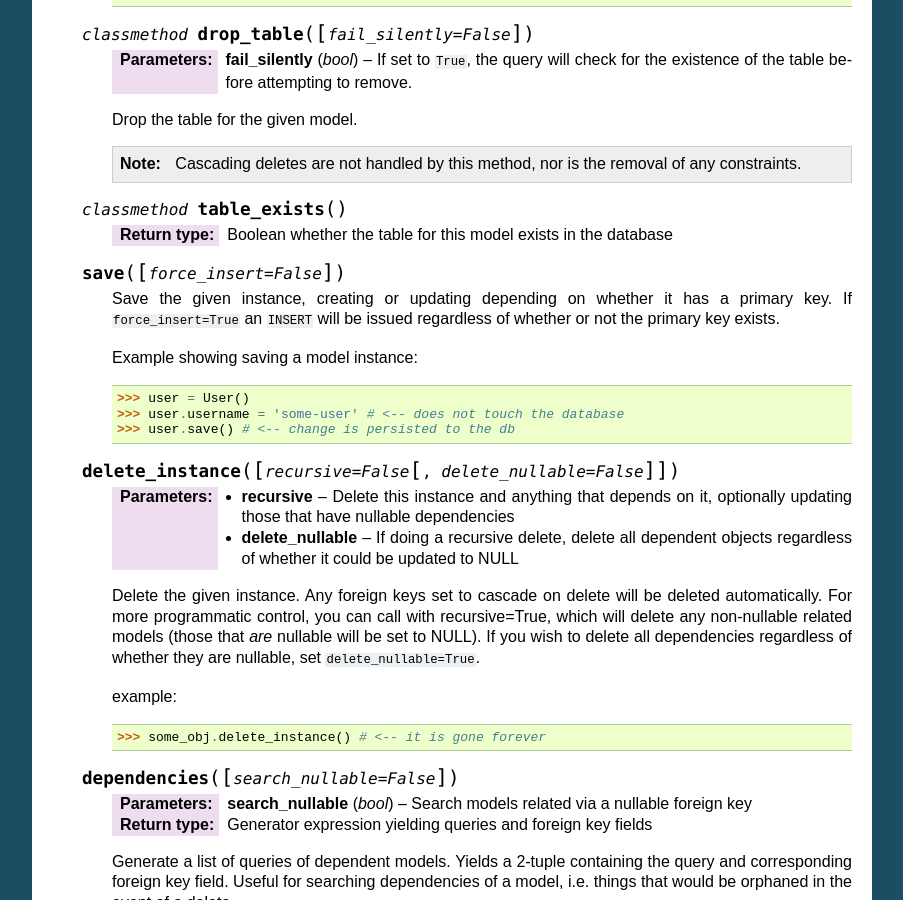
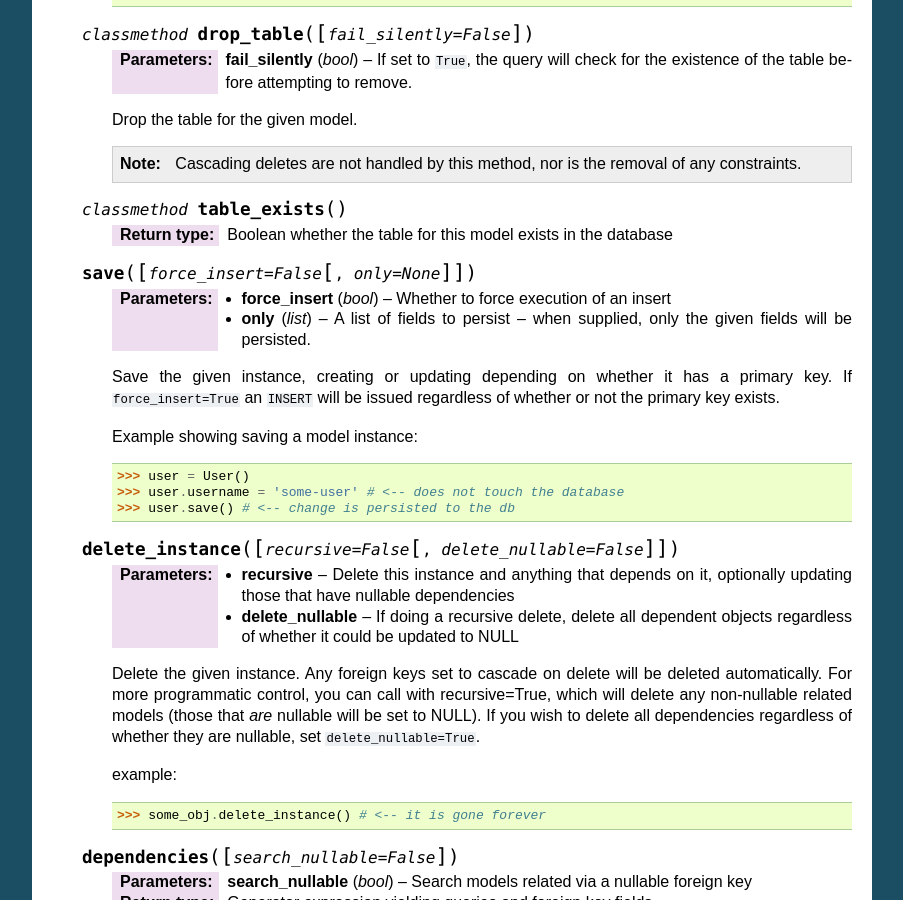
Before and after one commit to coleifer/peewee, a Sphinx documentation site: the page built from docs/peewee/api.rst, in a window 1280 px wide and 900 px high, scrolled down 4326 px. Shown: the whole window, without its empty margins (198-1101 px from the left). Built offline with Sphinx 7.4.7, drawn with Linux system fonts in a browser that asks for light colours; some of the changed text lies outside the part shown.

Commit message:
Doc update

```diff
--- a/docs/peewee/api.rst
+++ b/docs/peewee/api.rst
@@ -299,7 +299,11 @@ Models
 
         :rtype: Boolean whether the table for this model exists in the database
 
-    .. py:method:: save([force_insert=False])
+    .. py:method:: save([force_insert=False[, only=None]])
+
+        :param bool force_insert: Whether to force execution of an insert
+        :param list only: A list of fields to persist -- when supplied, only the given
+            fields will be persisted.
 
         Save the given instance, creating or updating depending on whether it has a
         primary key.  If ``force_insert=True`` an ``INSERT`` will be issued regardless
@@ -674,6 +678,13 @@ Query Types
             >>> some_user = base_q.filter(username='charlie')
 
         .. note:: this method is provided for compatibility with peewee 1.
+
+    .. py:method:: alias(alias=None)
+
+        :param str alias: A string to alias the result of this query
+        :rtype: a Query instance
+
+        Assign an alias to given query, which can be used as part of a subquery.
 
     .. py:method:: sql()
 
```
